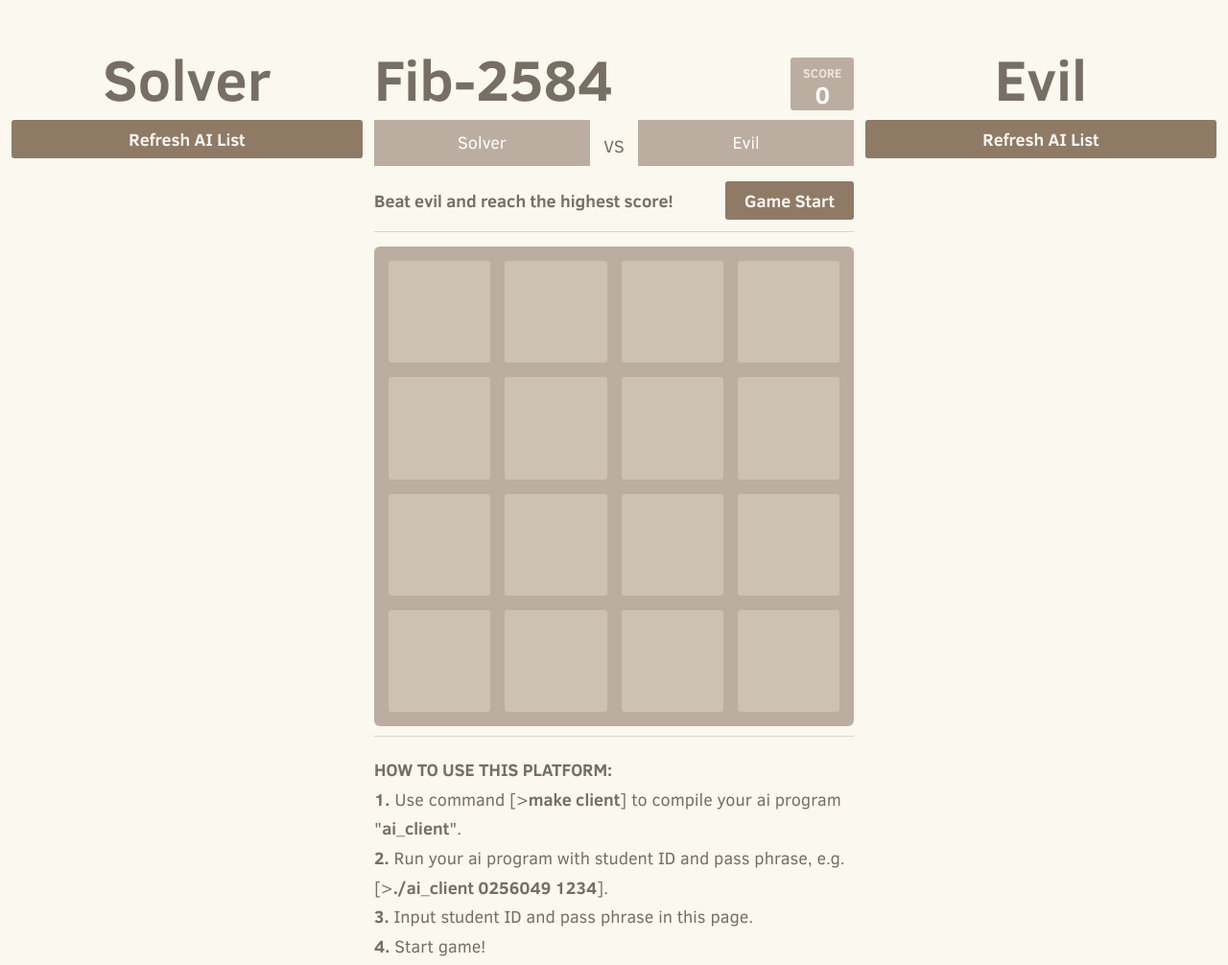
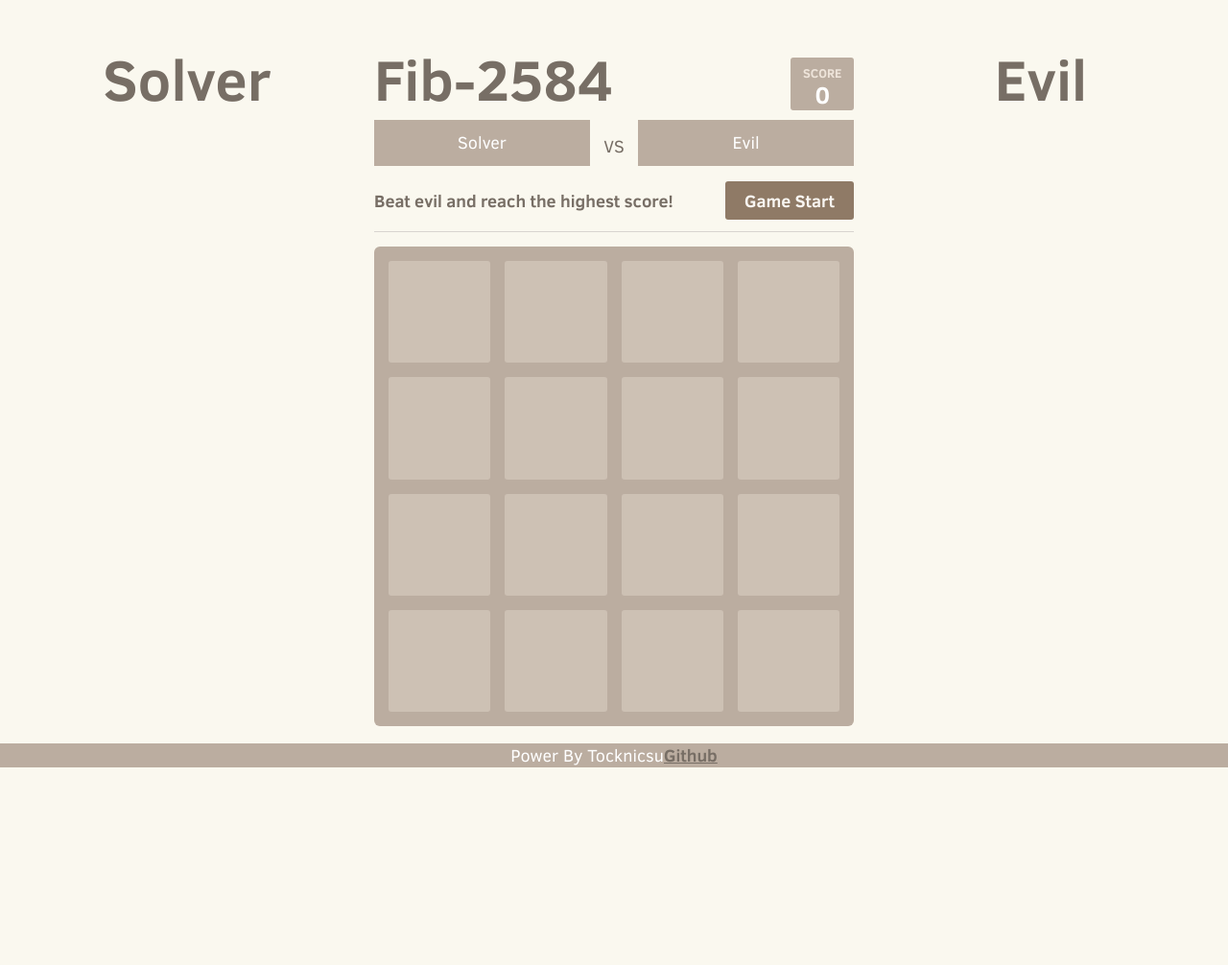
Before and after one commit to Tocknicsu/2584-platform, a plain HTML site: page frontend/index.html in a window 1280 px wide. Shown: the whole page at 96% size. After the commit the page ends 800 px from the top, so only its background shows below. Drawn offline with nearby package versions, Linux system fonts and the light colour scheme; no server answers.

Commit message:
update footer

```diff
--- a/frontend/index.html
+++ b/frontend/index.html
@@ -26,9 +26,6 @@
             <div class="sidebar-heading">
                 <h1 class="title">Solver</h1>
             </div>
-            <a class="refresh-ai-button">
-                Refresh AI List
-            </a>
             <ul class="ai-list solver">
             </ul>
         </div>
@@ -79,7 +76,6 @@
                     <p></p>
                     <div class="lower">
                         <a id="download-log">Download log file</a>
-                        <a class="finished-button">Finished &amp; Switch</a>
                     </div>
                 </div>
 
@@ -114,25 +110,24 @@
 
                 </div>
             </div>
-            <hr>
-            <p class="game-explanation">
+            <!--p class="game-explanation">
                 <strong class="important">How to use this platform:</strong><br>
                 <strong>1.</strong> Use command [&gt;<strong>make client</strong>] to compile your ai program "<strong>ai_client</strong>".<br>
                 <strong>2.</strong> Run your ai program with student ID and pass phrase, e.g. [&gt;<strong>./ai_client 0256049 1234</strong>].<br>
                 <strong>3.</strong> Input student ID and pass phrase in this page.<br>
                 <strong>4.</strong> Start game!
-            </p>
+            </p-->
         </div>
         <div class="sidebar">
             <div class="sidebar-heading">
                 <h1 class="title">Evil</h1>
             </div>
-            <a class="refresh-ai-button">
-                Refresh AI List
-            </a>
             <ul class="ai-list evil">
             </ul>
         </div>
+        <footer>
+            Power By Tocknicsu <a href="https://github.com/Tocknicsu/2584-platform/" target="_blank">Github</a>
+        </footer>
 
         <script src="https://ajax.googleapis.com/ajax/libs/jquery/2.1.3/jquery.min.js"></script>
         <script src="js/bind_polyfill.js"></script>
@@ -164,17 +159,16 @@
                             ul = ".ai-list." + element;
                             $(ul).html("");
                             list.forEach(function(AIelement) {
-                                console.log(ul, AIelement);
                                 $(ul).append(
                                     '<li onclick="setAI(\'' + element + '\', \'' + AIelement + '\');">' + AIelement + '</li>'
                                 );
                             })
                         })
                     });
+                    setTimeout(function() {
+                        RefreshAI();
+                    }, 3000);
                 }
-                $(".refresh-ai-button").click(function() {
-                    RefreshAI();
-                });
                 RefreshAI();
             });
 
--- a/frontend/js/keyboard_input_manager.js
+++ b/frontend/js/keyboard_input_manager.js
@@ -21,18 +21,12 @@ KeyboardInputManager.prototype.emit = function (event, data) {
 
 KeyboardInputManager.prototype.listen = function () {
   this.bindButtonPress(".restart-button", this.restart);
-  this.bindButtonPress(".finished-button", this.finished);
   this.bindButtonPress(".replay-button", this.replay);
 };
 
 KeyboardInputManager.prototype.restart = function (event) {
   event.preventDefault();
   this.emit("restart");
-};
-
-KeyboardInputManager.prototype.finished = function (event) {
-  event.preventDefault();
-  this.emit("finished");
 };
 
 KeyboardInputManager.prototype.replay = function (event) {
--- a/frontend/style/custom.css
+++ b/frontend/style/custom.css
@@ -1,13 +1,20 @@
 body {
-    display: flex
+    display: flex;
+    height: 100vh;
+    padding: 0px;
+    margin: 0px;
+    min-width: 978px;
 }
 
 .mid-container {
+    margin-top: 5vh;
     max-width: 500px;
 }
 
 .sidebar {
+    margin-top: 5vh;
     flex: 1;
+    height: 90vh;
     padding-left: 12px;
     padding-right: 12px;
     display: flex;
@@ -22,6 +29,7 @@ body {
     color: #776e65;
     font-size: 60px;
     font-weight: bold;
+    height: 10vh;
 }
 
 .right {
@@ -41,7 +49,9 @@ body {
 }
 
 ul.ai-list{
-    padding: 0px
+    padding: 0px;
+    height: 80vh;
+    overflow: scroll;
 }
 ul.ai-list>li {
     display: flex;
@@ -84,3 +94,14 @@ ul.ai-list>li:hover {
     box-sizing: border-box;
     height: 48px;
 }
+footer{
+    position: fixed;
+    bottom: 0px;
+    background-color: #bbada0;
+    font-size: 18px;
+    display: flex;
+    justify-content: center;
+    align-items: center;
+    color: white;
+    width: 100vw;
+}
```
